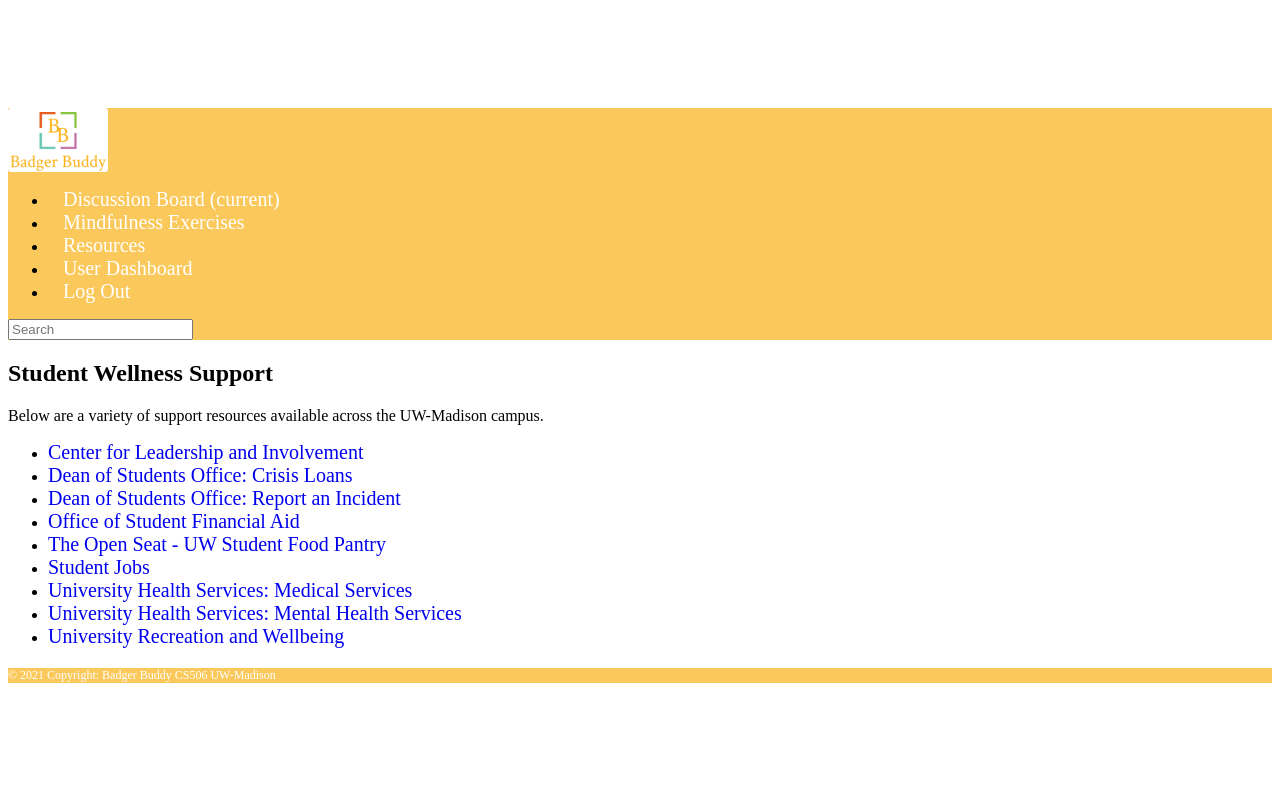
After one commit to tmatsuzawa2/badger-buddy, a Django app: page /help/ in a window 1280 px wide. The commit adds this page. Run offline with Django 3.2, Linux system fonts and the light colour scheme; some libraries are stand-ins or nearby versions.

Commit message:
help resources page and some changes to nav bar

```diff
--- a/badger_buddy/urls.py
+++ b/badger_buddy/urls.py
@@ -21,4 +21,5 @@ urlpatterns = [
     path('users/', include('django_registration.backends.one_step.urls')),
     path('users/', include('django.contrib.auth.urls')),
     path('admin/', admin.site.urls),
+    path('help/', include('discussion_board.help.urls'))
 ]
--- /dev/null
+++ b/discussion_board/help/urls.py
@@ -0,0 +1,7 @@
+from django.urls import path
+from . import views
+
+# app_name = 'discussion_board'
+urlpatterns = [
+    path('', views.index, name='index')
+]
--- /dev/null
+++ b/discussion_board/help/views.py
@@ -0,0 +1,9 @@
+from django.http import HttpResponseRedirect
+from django.shortcuts import render, get_object_or_404
+
+# Create your views here.
+
+def index(request):
+    context = {
+    }
+    return render(request, 'help_resources/index.html', context)
--- /dev/null
+++ b/discussion_board/templates/help_resources/index.html
@@ -0,0 +1,32 @@
+{% extends "../layout/base.html" %}
+{% include "style/bootstrap.html" %}
+{% load static %}
+
+
+<link rel="stylesheet" type="text/css" href="{% static 'style.css' %}">
+
+<!DOCTYPE html>
+<html lang="en">
+    {% block content %}
+<head>
+    <meta charset="UTF-8">
+    <meta name="viewport" content="width=device-width, initial-scale=1.0">
+    <title>Help and Resources Page</title>
+</head>
+<body>
+    <h2 style="text-align: left;"><strong>Student Wellness Support</strong></h2>
+    <p>Below are a variety of support resources available across the UW-Madison campus.</p>
+<ul>
+<li><a href="https://cfli.wisc.edu/" class="external" target="_blank" rel="noreferrer noopener"><span style="font-weight: 400;">Center for Leadership and Involvement</span></a></li>
+<li><a href="https://doso.students.wisc.edu/services/crisis-loan/" class="external" target="_blank" rel="noreferrer noopener"><span style="font-weight: 400;">Dean of Students Office: Crisis Loans</span></a></li>
+<li><a href="https://doso.students.wisc.edu/report-an-issue/" class="external" target="_blank" rel="noreferrer noopener"><span style="font-weight: 400;">Dean of Students Office: Report an Incident</span></a></li>
+<li><a href="https://financialaid.wisc.edu/" class="external" target="_blank" rel="noreferrer noopener"><span style="font-weight: 400;">Office of Student Financial Aid</span></a></li>
+<li><a href="https://kb.wisc.edu/84346" class="external" target="_blank" rel="noreferrer noopener"><span style="font-weight: 400;">The Open Seat - UW Student Food Pantry</span></a></li>
+<li><a href="https://studentjobs.wisc.edu/" class="external" target="_blank" rel="noreferrer noopener"><span style="font-weight: 400;">Student Jobs</span></a></li>
+<li><a href="https://www.uhs.wisc.edu/medical/" class="external" target="_blank" rel="noreferrer noopener"><span style="font-weight: 400;">University Health Services: Medical Services</span></a></li>
+<li><a href="https://www.uhs.wisc.edu/mental-health/" class="external" target="_blank" rel="noreferrer noopener"><span style="font-weight: 400;">University Health Services: Mental Health Services</span></a></li>
+<li><a href="https://recwell.wisc.edu/" class="external" target="_blank" rel="noreferrer noopener"><span style="font-weight: 400;">University Recreation and Wellbeing</span></a></li>
+</ul>
+</body>
+ {% endblock %}
+</html>
--- a/discussion_board/templates/layout/base.html
+++ b/discussion_board/templates/layout/base.html
@@ -15,13 +15,13 @@
       <div class="collapse navbar-collapse" id="navbarSupportedContent">
         <ul class="navbar-nav mr-auto">
           <li class="nav-item">
-            <a class="nav-link" href="#" id="link-item">Discussion Board <span class="sr-only">(current)</span></a>
+            <a class="nav-link" href="/board" id="link-item">Discussion Board <span class="sr-only">(current)</span></a>
           </li>
           <li class="nav-item">
             <a class="nav-link" href="#" id="link-item">Mindfulness Exercises</a>
           </li>
           <li class="nav-item">
-            <a class="nav-link" href="#" id="link-item">Resources</a>
+            <a class="nav-link" href="/help" id="link-item">Resources</a>
           </li>
           <li class="nav-item">
             <a class="nav-link" href="#" id="link-item">User Dashboard</a>
```
Also changed, not shown: db.sqlite3.
